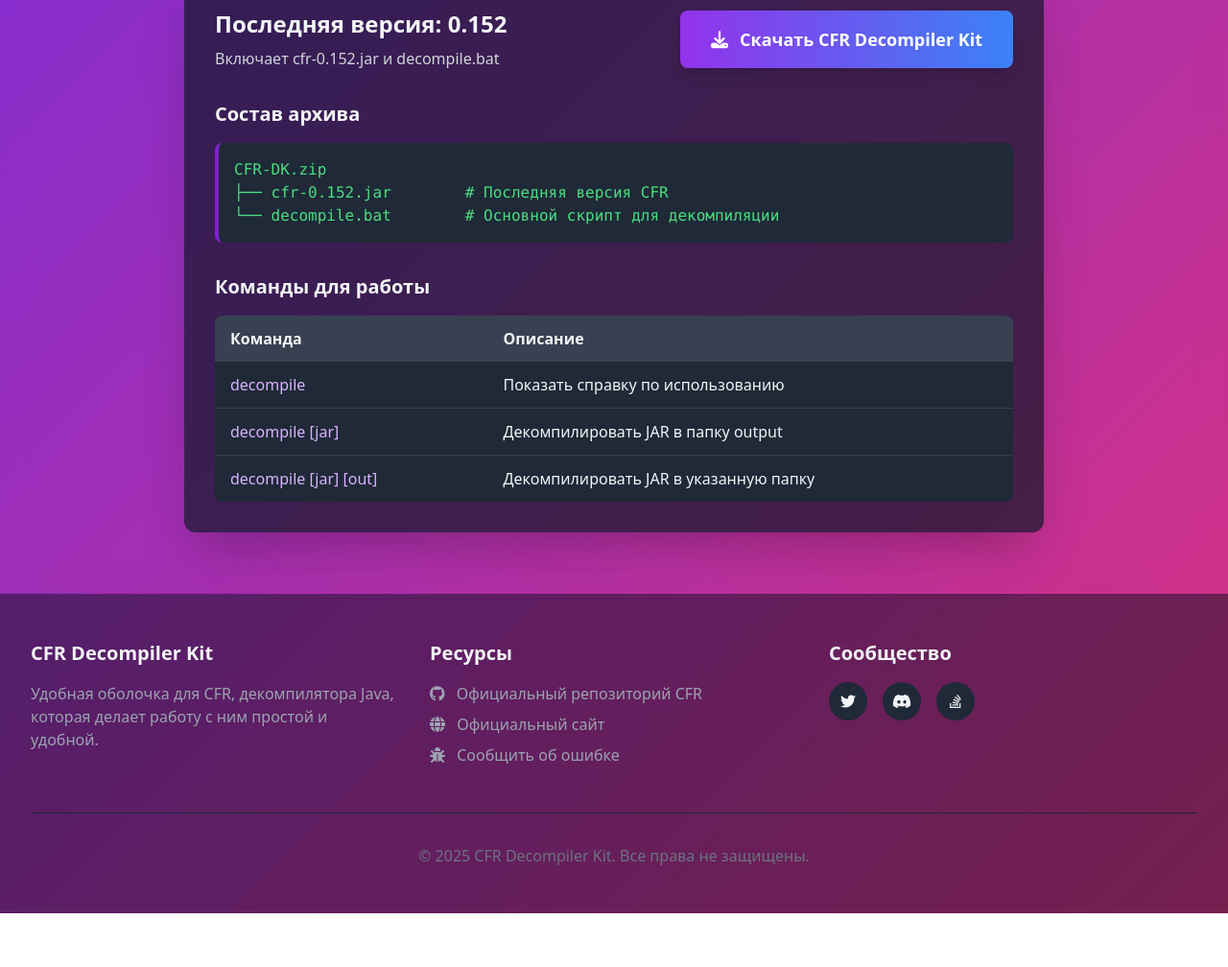
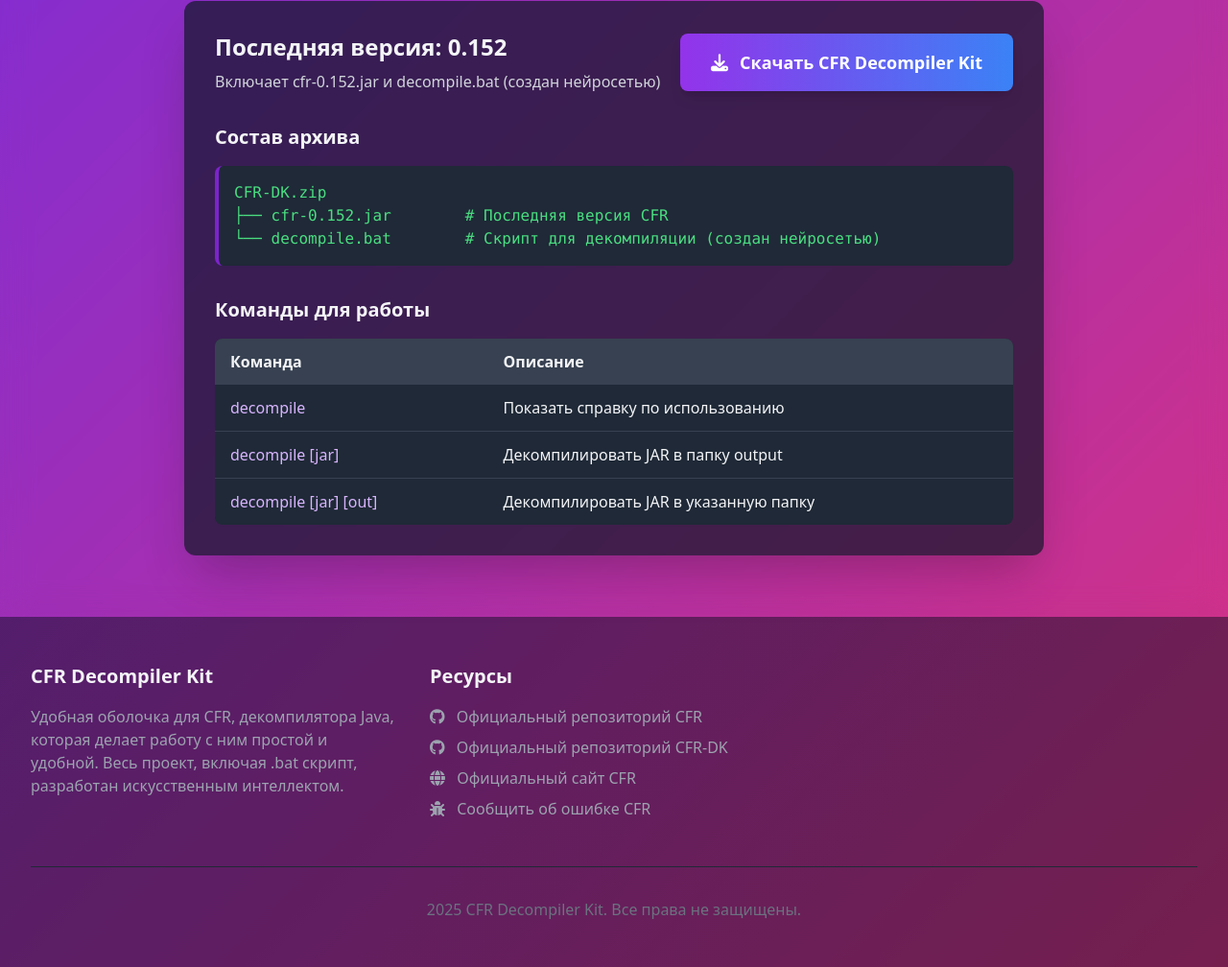
Before and after one commit to Game2280/Game2280.github.io, a plain HTML site: page cfr-dk.html in a window 1280 px wide. Shown: the part 2382-3390 px from the top of the page at 96% size. Before the commit the page ends 3334 px from the top, so only its background shows below. Drawn offline with nearby package versions, Linux system fonts and the light colour scheme.

Commit message:
Update cfr-dk.html

```diff
--- a/cfr-dk.html
+++ b/cfr-dk.html
@@ -71,7 +71,7 @@
                     <a href="#download" class="px-6 py-3 bg-white text-purple-700 font-semibold rounded-lg hover:bg-purple-100 transition-all shadow-lg hover:shadow-xl">
                         <i class="fas fa-download mr-2"></i> Скачать
                     </a>
-                    <a href="https://github.com/leibnitz27/cfr" target="_blank" class="px-6 py-3 bg-gray-900 text-white font-semibold rounded-lg hover:bg-gray-800 transition-all shadow-lg hover:shadow-xl">
+                    <a href="https://github.com/Game2280/CFR-DK/" target="_blank" class="px-6 py-3 bg-gray-900 text-white font-semibold rounded-lg hover:bg-gray-800 transition-all shadow-lg hover:shadow-xl">
                         <i class="fab fa-github mr-2"></i> GitHub
                     </a>
                 </div>
@@ -196,11 +196,11 @@ public class DecompilerDemo {
                 <!-- Feature 6 -->
                 <div class="feature-card bg-gray-900 bg-opacity-50 rounded-xl p-8 transition-all hover:bg-opacity-70">
                     <div class="feature-icon bg-pink-600 rounded-full w-16 h-16 flex items-center justify-center mb-6 mx-auto">
-                        <i class="fas fa-exclamation-triangle text-2xl text-white"></i>
+                        <i class="fas fa-robot text-2xl text-white"></i>
                     </div>
-                    <h3 class="text-2xl font-semibold mb-4 text-center">Обработка ошибок</h3>
+                    <h3 class="text-2xl font-semibold mb-4 text-center">Создан нейросетью</h3>
                     <p class="text-gray-300 text-center">
-                        .bat файл в комплекте умеет распозновать ошибки
+                        Весь проект (кроме самого CFR), включая .bat скрипт, сайт, полностью разработан искусственным интеллектом.
                     </p>
                 </div>
             </div>
@@ -238,7 +238,7 @@ public class DecompilerDemo {
                         Добавьте C:\CFR\ в системную переменную Path, чтобы можно было вызывать декомпилятор из любой папки.
                     </p>
                     <div class="mt-6 bg-gray-800 rounded-lg p-4">
-                        <pre class="text-sm text-purple-300">Path=C:\Windows\...;C:\CFR\</pre>
+                        <pre class="text-sm text-purple-300">Path=C:\CFR\</pre>
                     </div>
                 </div>
 
@@ -268,7 +268,7 @@ decompile [jar] [output folder]</pre>
                 <div class="flex flex-col md:flex-row items-center justify-between mb-8">
                     <div>
                         <h3 class="text-2xl font-semibold mb-2">Последняя версия: 0.152</h3>
-                        <p class="text-gray-300">Включает cfr-0.152.jar и decompile.bat</p>
+                        <p class="text-gray-300">Включает cfr-0.152.jar и decompile.bat (создан нейросетью)</p>
                     </div>
                     <div class="mt-4 md:mt-0">
                         <a href="https://mega.nz/file/ydQTSQyT#nc3zCYAqgFi-rVk7eV1bG9XExDaaTI9pnXTHUxNy-4Q" id="download-btn" class="relative overflow-hidden px-8 py-4 bg-gradient-to-r from-purple-600 to-blue-500 text-white font-bold rounded-lg text-lg shadow-lg hover:shadow-xl transition-all flex items-center">
@@ -283,7 +283,7 @@ decompile [jar] [output folder]</pre>
                     <div class="code-block p-4 rounded-lg bg-gray-800">
                         <pre><code class="text-green-400">CFR-DK.zip
 ├── cfr-0.152.jar        # Последняя версия CFR
-└── decompile.bat        # Основной скрипт для декомпиляции</code></pre>
+└── decompile.bat        # Скрипт для декомпиляции (создан нейросетью)</code></pre>
                     </div>
                 </div>
 
@@ -326,33 +326,23 @@ decompile [jar] [output folder]</pre>
                     <h3 class="text-xl font-semibold mb-4">CFR Decompiler Kit</h3>
                     <p class="text-gray-400">
                         Удобная оболочка для CFR, декомпилятора Java, которая делает работу с ним простой и удобной.
+                        Весь проект, включая .bat скрипт, разработан искусственным интеллектом.
                     </p>
                 </div>
                 <div>
                     <h3 class="text-xl font-semibold mb-4">Ресурсы</h3>
                     <ul class="space-y-2">
                         <li><a href="https://github.com/leibnitz27/cfr" target="_blank" class="text-gray-400 hover:text-white transition-colors"><i class="fab fa-github mr-2"></i> Официальный репозиторий CFR</a></li>
-                        <li><a href="https://benf.org/other/cfr/" target="_blank" class="text-gray-400 hover:text-white transition-colors"><i class="fas fa-globe mr-2"></i> Официальный сайт</a></li>
-                        <li><a href="https://github.com/leibnitz27/cfr/issues" target="_blank" class="text-gray-400 hover:text-white transition-colors"><i class="fas fa-bug mr-2"></i> Сообщить об ошибке</a></li>
+						<li><a href="https://github.com/Game2280/CFR-DK" target="_blank" class="text-gray-400 hover:text-white transition-colors"><i class="fab fa-github mr-2"></i> Официальный репозиторий CFR-DK</a></li>
+                        <li><a href="https://benf.org/other/cfr/" target="_blank" class="text-gray-400 hover:text-white transition-colors"><i class="fas fa-globe mr-2"></i> Официальный сайт CFR</a></li>
+                        <li><a href="https://github.com/leibnitz27/cfr/issues" target="_blank" class="text-gray-400 hover:text-white transition-colors"><i class="fas fa-bug mr-2"></i> Сообщить об ошибке CFR</a></li>
                     </ul>
                 </div>
                 <div>
-                    <h3 class="text-xl font-semibold mb-4">Сообщество</h3>
-                    <div class="flex space-x-4">
-                        <a href="#" class="w-10 h-10 bg-gray-800 rounded-full flex items-center justify-center hover:bg-purple-600 transition-colors">
-                            <i class="fab fa-twitter"></i>
-                        </a>
-                        <a href="#" class="w-10 h-10 bg-gray-800 rounded-full flex items-center justify-center hover:bg-blue-600 transition-colors">
-                            <i class="fab fa-discord"></i>
-                        </a>
-                        <a href="#" class="w-10 h-10 bg-gray-800 rounded-full flex items-center justify-center hover:bg-orange-600 transition-colors">
-                            <i class="fab fa-stack-overflow"></i>
-                        </a>
-                    </div>
                 </div>
             </div>
             <div class="border-t border-gray-800 mt-12 pt-8 text-center text-gray-500">
-                <p>© 2025 CFR Decompiler Kit. Все права не защищены.</p>
+                <p>2025 CFR Decompiler Kit. Все права не защищены.</p>
             </div>
         </div>
     </footer>
```
